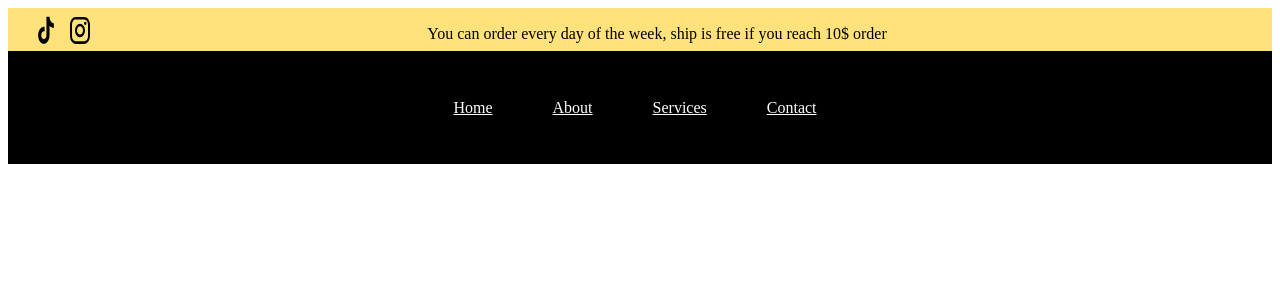
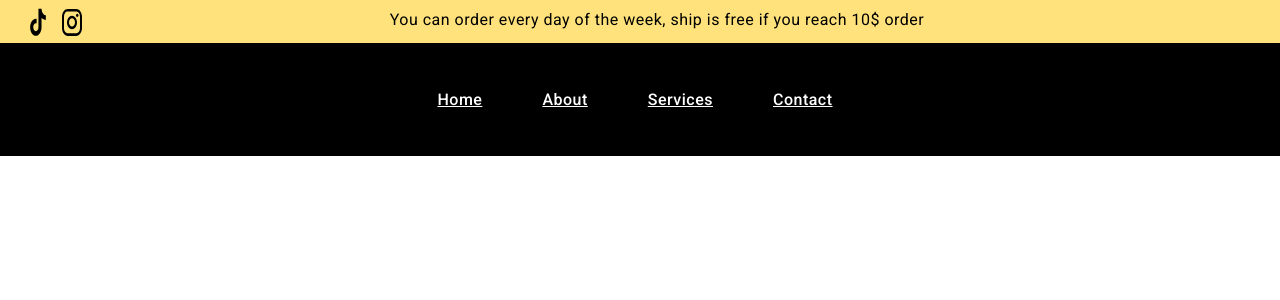
Before and after one commit to VoLoP/Burger-Restaurant-Management, an Angular app in the folder burger-restaurant-front/: page / in a window 1280 px wide. Shown: the top 300 px of the page. Built offline with nearby package versions, Linux system fonts and the light colour scheme.

Commit message:
Installed Angular Material
Installed Angular Material 18.1.0

```diff
--- a/burger-restaurant-front/angular.json
+++ b/burger-restaurant-front/angular.json
@@ -30,6 +30,7 @@
               "src/assets"
             ],
             "styles": [
+              "@angular/material/prebuilt-themes/azure-blue.css",
               "src/styles.scss"
             ],
             "scripts": []
@@ -90,6 +91,7 @@
               "src/assets"
             ],
             "styles": [
+              "@angular/material/prebuilt-themes/azure-blue.css",
               "src/styles.scss"
             ],
             "scripts": []
--- a/burger-restaurant-front/package.json
+++ b/burger-restaurant-front/package.json
@@ -11,10 +11,12 @@
   "private": true,
   "dependencies": {
     "@angular/animations": "^18.1.0",
+    "@angular/cdk": "^18.1.0",
     "@angular/common": "^18.1.0",
     "@angular/compiler": "^18.1.0",
     "@angular/core": "^18.1.0",
     "@angular/forms": "^18.1.0",
+    "@angular/material": "^18.1.0",
     "@angular/platform-browser": "^18.1.0",
     "@angular/platform-browser-dynamic": "^18.1.0",
     "@angular/router": "^18.1.0",
--- a/burger-restaurant-front/src/app/app.config.ts
+++ b/burger-restaurant-front/src/app/app.config.ts
@@ -2,7 +2,8 @@ import { ApplicationConfig } from '@angular/core';
 import { provideRouter } from '@angular/router';
 
 import { routes } from './app.routes';
+import { provideAnimationsAsync } from '@angular/platform-browser/animations/async';
 
 export const appConfig: ApplicationConfig = {
-  providers: [provideRouter(routes)]
+  providers: [provideRouter(routes), provideAnimationsAsync()]
 };
--- a/burger-restaurant-front/src/index.html
+++ b/burger-restaurant-front/src/index.html
@@ -6,8 +6,10 @@
   <base href="/">
   <meta name="viewport" content="width=device-width, initial-scale=1">
   <link rel="icon" type="image/x-icon" href="favicon.ico">
+  <link href="https://fonts.googleapis.com/css2?family=Roboto:wght@300;400;500&display=swap" rel="stylesheet">
+  <link href="https://fonts.googleapis.com/icon?family=Material+Icons" rel="stylesheet">
 </head>
-<body>
+<body class="mat-typography">
   <app-root></app-root>
 </body>
 </html>
--- a/burger-restaurant-front/src/styles.scss
+++ b/burger-restaurant-front/src/styles.scss
@@ -1 +1,4 @@
 /* You can add global styles to this file, and also import other style files */
+
+html, body { height: 100%; }
+body { margin: 0; font-family: Roboto, "Helvetica Neue", sans-serif; }
```
Also changed, not shown: 1 other file (tests, documents, lock files or other folders).
